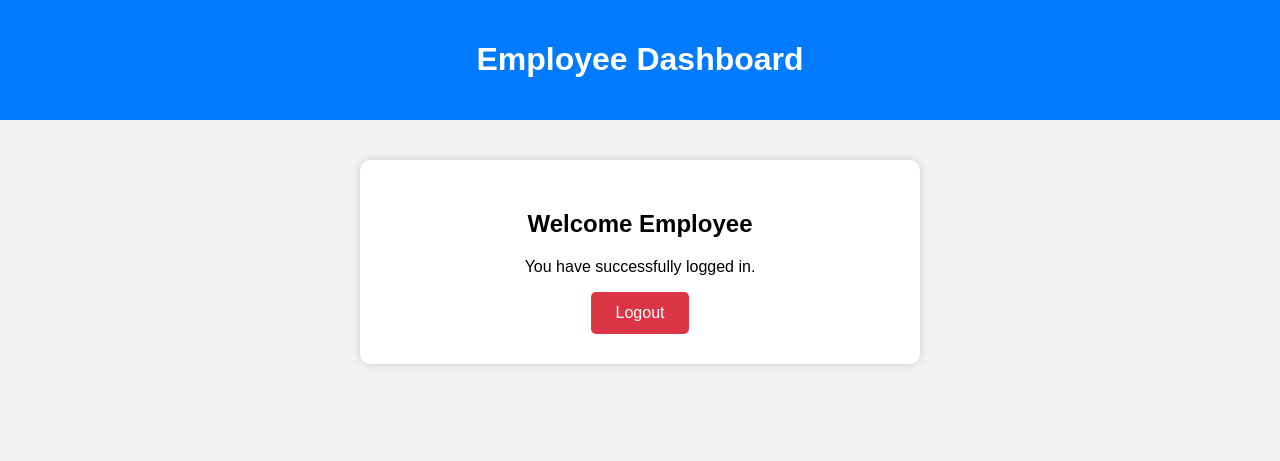
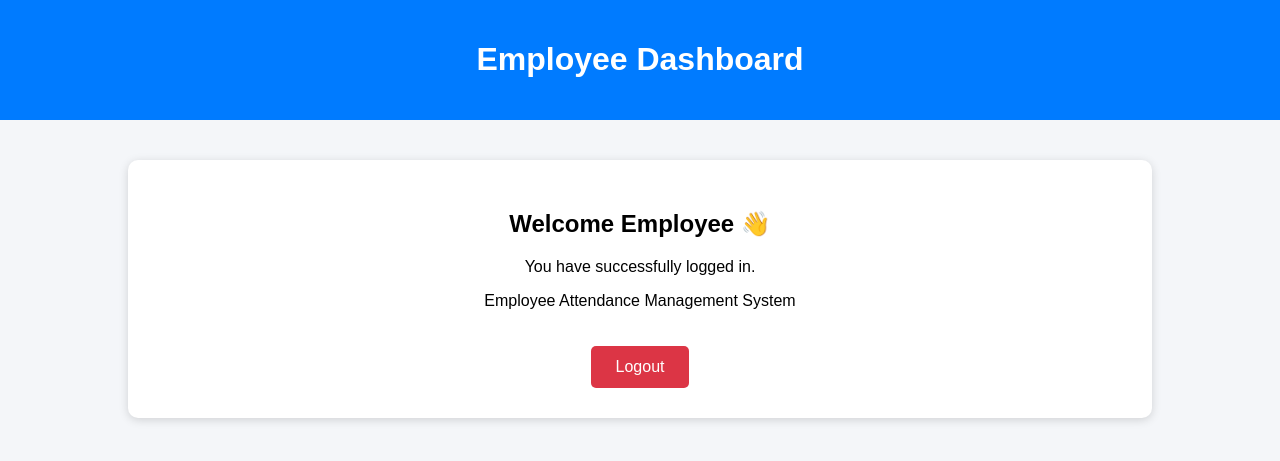
Before and after one commit to priya200606/Employee_Attendance_Management_System, a Flask app: template templates/employee_dashboard.html in a window 1280 px wide. Shown: the top 461 px of the page. Run offline with Flask 3, Linux system fonts and the light colour scheme; the template is opened without the code that fills it, so the values that code supplies are empty.

Commit message:
fixed employee dashboard

```diff
--- a/templates/employee_dashboard.html
+++ b/templates/employee_dashboard.html
@@ -5,9 +5,9 @@
 
     <style>
         body {
+            margin: 0;
             font-family: Arial, sans-serif;
-            background: #f2f2f2;
-            margin: 0;
+            background: #f4f6f9;
         }
 
         .header {
@@ -20,21 +20,20 @@
         .container {
             width: 80%;
             margin: 40px auto;
-            text-align: center;
         }
 
         .card {
             background: white;
             padding: 30px;
-            margin: 20px auto;
-            max-width: 500px;
+            text-align: center;
             border-radius: 10px;
-            box-shadow: 0 0 10px rgba(0,0,0,0.15);
+            box-shadow: 0 2px 10px rgba(0,0,0,0.15);
         }
 
-        .logout {
+        .btn {
             display: inline-block;
             padding: 12px 25px;
+            margin-top: 20px;
             background: #dc3545;
             color: white;
             text-decoration: none;
@@ -52,11 +51,15 @@
     <div class="container">
 
         <div class="card">
-        <h2>Welcome Employee</h2>
+
+            <h2>Welcome Employee 👋</h2>
 
             <p>You have successfully logged in.</p>
 
-        <a href="/logout" class="logout">Logout</a>
+            <p>Employee Attendance Management System</p>
+
+            <a href="/logout" class="btn">Logout</a>
+
         </div>
 
     </div>
```
Lines whose indentation alone changed are shown as unchanged.
